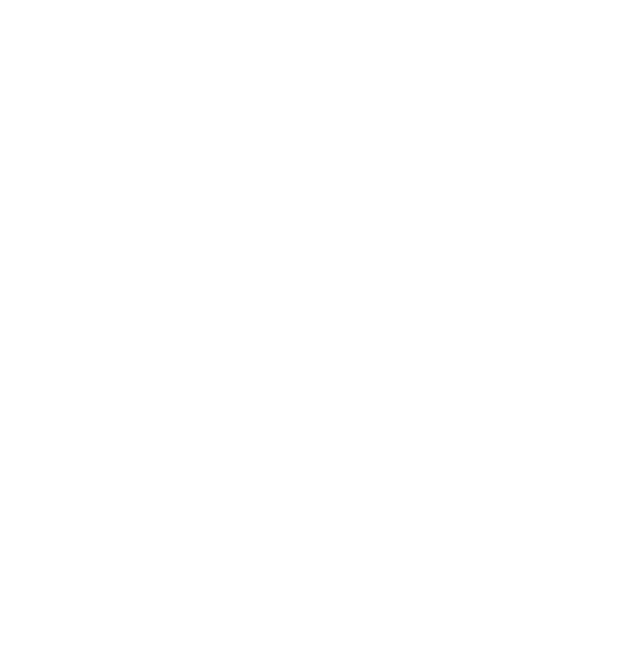
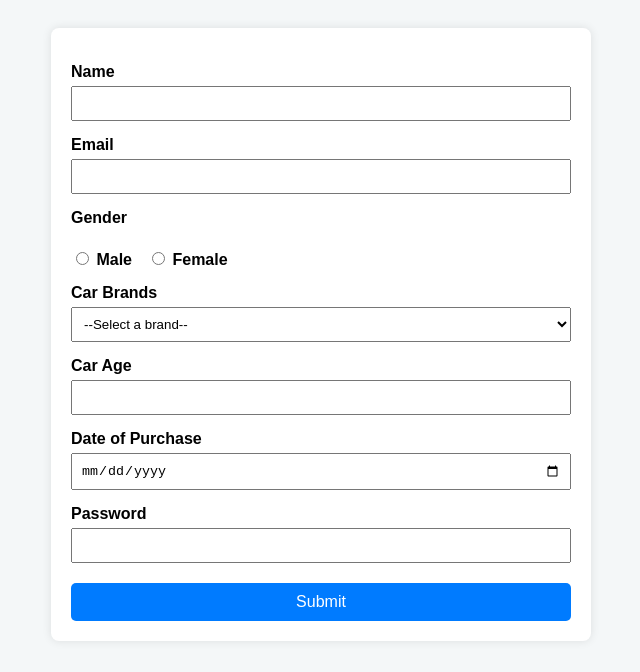
Before and after one commit to acciojob/car-insurance-form-Ritesh-Harge1, a website: page main.html in a window 1280 px wide. Shown: the whole page, without its empty margins (319-959 px from the left). Drawn offline with Linux system fonts and the light colour scheme.

Commit message:
created a submission

```diff
--- a/main.html
+++ b/main.html
@@ -1,16 +1,95 @@
 <!DOCTYPE html>
+<html lang="en">
+<head>
+    <meta charset="UTF-8">
+    <title>Car Insurance Registration Form</title>
+    <style>
+        body {
+            font-family: Arial, sans-serif;
+            background-color: #f4f7f8;
+            padding: 20px;
+        }
+        form {
+            max-width: 500px;
+            margin: auto;
+            background: #fff;
+            padding: 20px;
+            border-radius: 8px;
+            box-shadow: 0 0 10px rgba(0,0,0,0.1);
+        }
+        label {
+            display: block;
+            margin-top: 15px;
+            font-weight: bold;
+        }
+        input, select {
+            width: 100%;
+            padding: 8px;
+            margin-top: 5px;
+            box-sizing: border-box;
+        }
+        .radio-group {
+            display: flex;
+            gap: 15px;
+            margin-top: 5px;
+        }
+        .radio-group input {
+            width: auto;
+        }
+        button {
+            margin-top: 20px;
+            width: 100%;
+            padding: 10px;
+            background-color: #007BFF;
+            color: white;
+            font-size: 16px;
+            border: none;
+            border-radius: 5px;
+            cursor: pointer;
+        }
+        button:hover {
+            background-color: #0069d9;
+        }
+    </style>
+</head>
+<body>
 
-<html>
+    <form method="post">
+        <label for="name">Name</label>
+        <input type="text" id="name" required>
 
-<head>
-	<link rel="stylesheet" href="styles.css">
-</head>
+        <label for="email">Email</label>
+        <input type="email" id="email" required>
 
-<body>
-	<!-- the entire body must be written by student -->
-    <script type="text/javascript" src="./script.js">
-</script>
+        <label>Gender</label>
+        <div class="radio-group">
+            <label for="male">
+                <input type="radio" id="male" name="gender" required> Male
+            </label>
+            <label for="female">
+                <input type="radio" id="female" name="gender" required> Female
+            </label>
+        </div>
+
+        <label for="cars">Car Brands</label>
+        <select id="cars">
+            <option value="">--Select a brand--</option>
+            <option value="BMW">BMW</option>
+            <option value="Audi">Audi</option>
+            <option value="Mercedez">Mercedez</option>
+        </select>
+
+        <label for="carage">Car Age</label>
+        <input type="number" id="carage" required>
+
+        <label for="dop">Date of Purchase</label>
+        <input type="date" id="dop" required>
+
+        <label for="password">Password</label>
+        <input type="password" id="password" required>
+
+        <button type="submit">Submit</button>
+    </form>
 
 </body>
-
 </html>
```
